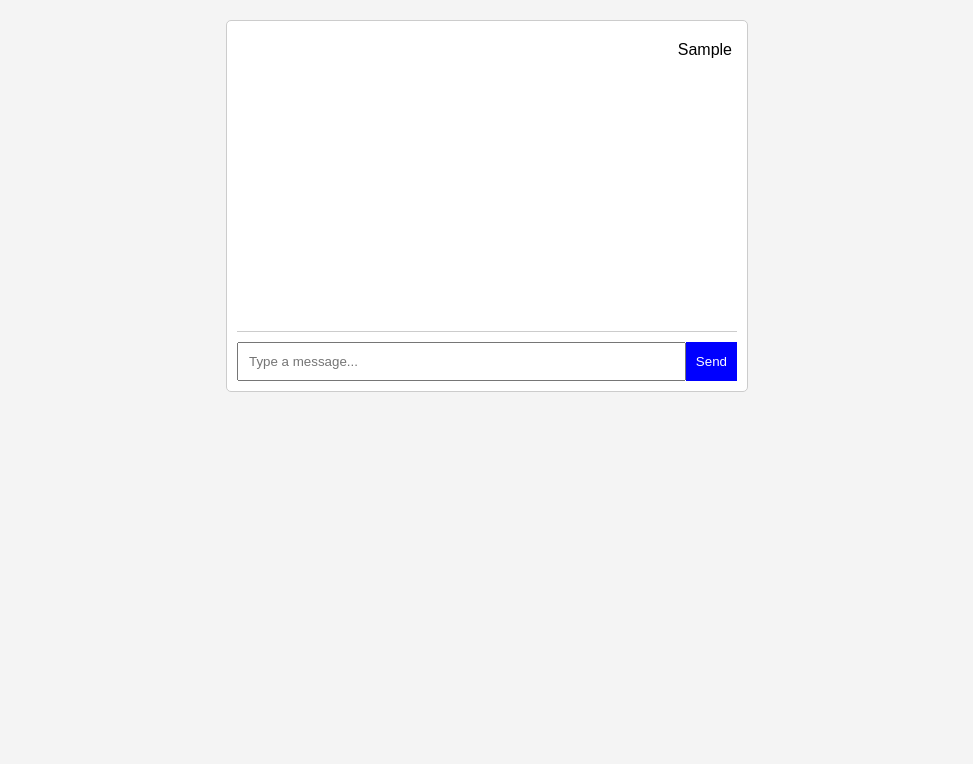
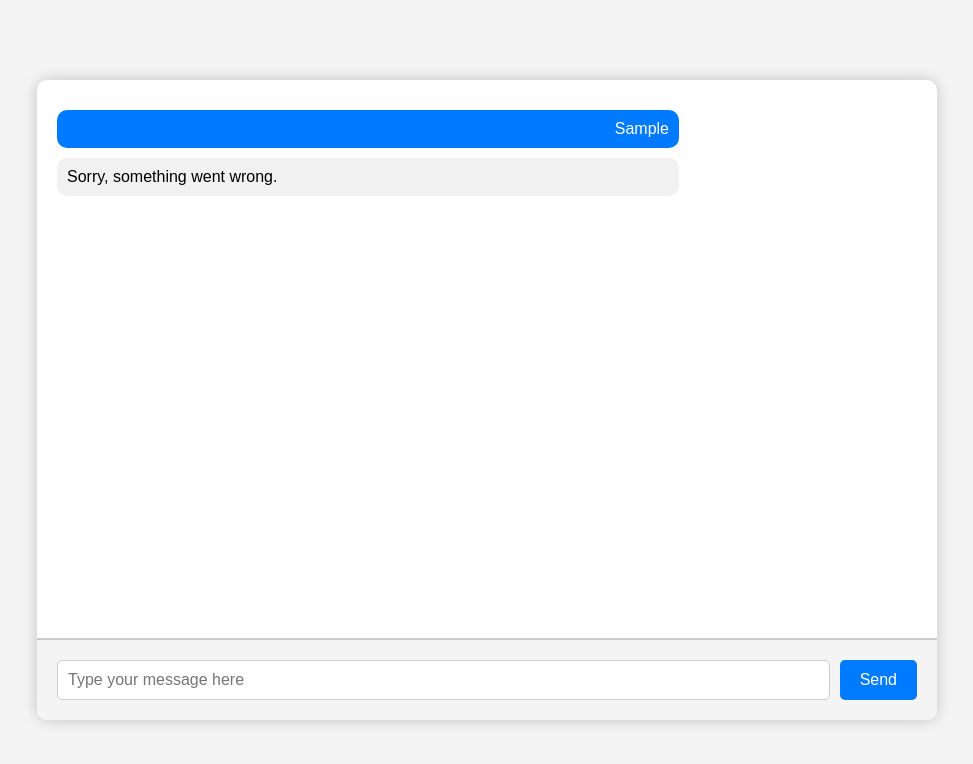
Before and after one commit to sharbt/ItsoTutorWeb, a plain HTML site: page index.html in a window 1280 px wide. Both pictures are taken after typing "Sample" into the empty fields and a click on the button "Send". Shown: the whole page, without its empty margins (153-1126 px from the left). Drawn offline with Linux system fonts and the light colour scheme; no server answers.

Commit message:
Update index.html with style similar to ChatGpt

```diff
--- a/index.html
+++ b/index.html
@@ -5,74 +5,149 @@
     <meta name="viewport" content="width=device-width, initial-scale=1.0">
     <title>ItsoTutor Web App</title>
     <style>
-        body { font-family: Arial, sans-serif; margin: 0; padding: 20px; background-color: #f4f4f4; }
-        #chatbox { max-width: 500px; margin: 0 auto; padding: 10px; background: white; border: 1px solid #ccc; border-radius: 5px; }
-        #messages { height: 300px; overflow-y: auto; border-bottom: 1px solid #ccc; margin-bottom: 10px; }
-        .message { padding: 5px; margin: 5px 0; }
-        .user { text-align: right; }
-        .bot { text-align: left; color: blue; }
-        #input-box { display: flex; }
-        #input { flex: 1; padding: 10px; }
-        #send-button { padding: 10px; background: blue; color: white; border: none; cursor: pointer; }
-        #send-button:hover { background: darkblue; }
+        body  {
+            font-family: Arial, sans-serif;
+            margin: 0;
+            padding: 0;
+            background-color: #f4f4f4;
+            display: flex;
+            justify-content: center;
+            align-items: center;
+            height: 100vh;
+        }
+
+        /* Chat container */
+        #chat-container {
+            width: 100%;
+            max-width: 900px;
+            height: 80vh;
+            background: white;
+            border-radius: 10px;
+            box-shadow: 0 0 15px rgba(0, 0, 0, 0.2);
+            display: flex;
+            flex-direction: column;
+            overflow: hidden;
+        }
+
+        /* Messages area */
+        #messages {
+            flex: 1;
+            padding: 20px;
+            overflow-y: auto;
+            border-bottom: 1px solid #ccc;
+        }
+
+        /* Individual messages */
+        .message {
+            margin: 10px 0;
+            padding: 10px;
+            border-radius: 10px;
+            max-width: 70%;
+            word-wrap: break-word;
+        }
+        .user {
+            align-self: flex-end;
+            background-color: #007bff;
+            color: white;
+            text-align: right;
+        }
+        .bot {
+            align-self: flex-start;
+            background-color: #f1f1f1;
+            color: black;
+            text-align: left;
+        }
+
+        /* Input area */
+        #input-box {
+            display: flex;
+            padding: 20px;
+            border-top: 1px solid #ccc;
+            background-color: #f4f4f4;
+        }
+        #input {
+            flex: 1;
+            padding: 10px;
+            border: 1px solid #ccc;
+            border-radius: 5px;
+            font-size: 16px;
+        }
+        #send-button {
+            padding: 10px 20px;
+            margin-left: 10px;
+            background-color: #007bff;
+            color: white;
+            border: none;
+            border-radius: 5px;
+            cursor: pointer;
+            font-size: 16px;
+        }
+        #send-button:hover {
+            background-color: #0056b3;
+        }
+
+        /* Scrollbar styling */
+        #messages::-webkit-scrollbar {
+            width: 8px;
+        }
+        #messages::-webkit-scrollbar-thumb {
+            background-color: #ccc;
+            border-radius: 10px;
+        }
     </style>
 </head>
 <body>
-    <div id="chatbox">
+
+    <div id="chat-container">
         <div id="messages"></div>
         <div id="input-box">
-            <input type="text" id="input" placeholder="Type a message..." />
-            <button id="send-button">Send</button>
+            <input type="text" id="input" placeholder="Type your message here">
+            <button id="send-button" onclick="sendMessage()">Send</button>
         </div>
     </div>
 
     <script>
-        const messagesDiv = document.getElementById('messages');
-        const inputBox = document.getElementById('input');
-        const sendButton = document.getElementById('send-button');
+        async function sendMessage() {
+            const inputElement = document.getElementById('input');
+            const message = inputElement.value.trim();
 
-        async function sendMessage() {
-            const userMessage = inputBox.value.trim();
-            if (!userMessage) return;
+            if (!message) return;
 
-            // Display user's message
-            appendMessage(userMessage, 'user');
+            // Display the user's message in the chatbox
+            appendMessage(message, 'user');
 
-            // Clear input
-            inputBox.value = '';
+            // Clear the input field
+            inputElement.value = '';
 
-            // Send message to Azure Function
+            // Send the message to your backend (Azure Function or other API)
+            try {
                 const response = await fetch('https://itsotutor.azurewebsites.net/api/ITSOTutorMain', {
                     method: 'POST',
                     headers: {
-                    'Content-Type': 'application/json',
+                        'Content-Type': 'application/json'
                     },
-                body: JSON.stringify({ message: userMessage }),
+                    body: JSON.stringify({ message: message })
                 });
 
                 const responseData = await response.json();
-            const botMessage = responseData.text;
-
-            // Display bot's response
-            appendMessage(botMessage, 'bot');
+                appendMessage(responseData.text, 'bot');
+            } catch (error) {
+                appendMessage("Sorry, something went wrong.", 'bot');
+            }
         }
 
-        function appendMessage(message, sender) {
+        function appendMessage(text, sender) {
             const messageElement = document.createElement('div');
             messageElement.classList.add('message', sender);
-            messageElement.textContent = message;
-            messagesDiv.appendChild(messageElement);
-            messagesDiv.scrollTop = messagesDiv.scrollHeight; // Auto-scroll to the latest message
+            messageElement.textContent = text;
+
+            const messagesContainer = document.getElementById('messages');
+            messagesContainer.appendChild(messageElement);
+
+            // Scroll to the bottom of the messages container
+            messagesContainer.scrollTop = messagesContainer.scrollHeight;
         }
+    </script>
 
-        sendButton.addEventListener('click', sendMessage);
-
-        // Allow pressing 'Enter' to send the message
-        inputBox.addEventListener('keypress', function (e) {
-            if (e.key === 'Enter') {
-                sendMessage();
-            }
-        });
-    </script>
 </body>
 </html>
```
Lines whose indentation alone changed are shown as unchanged.
